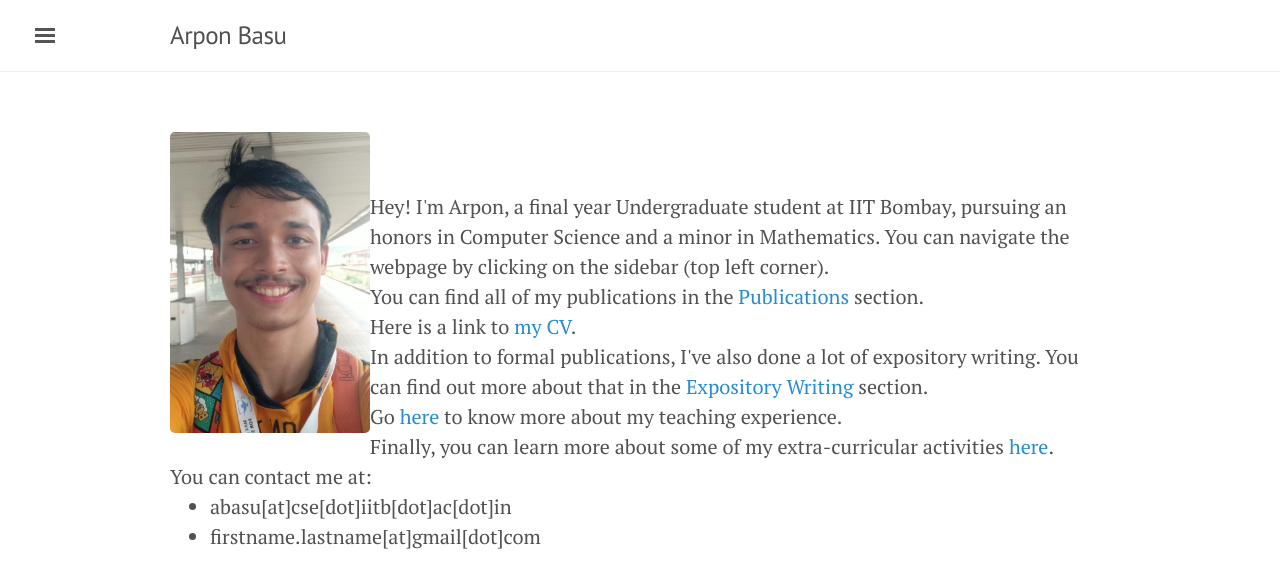
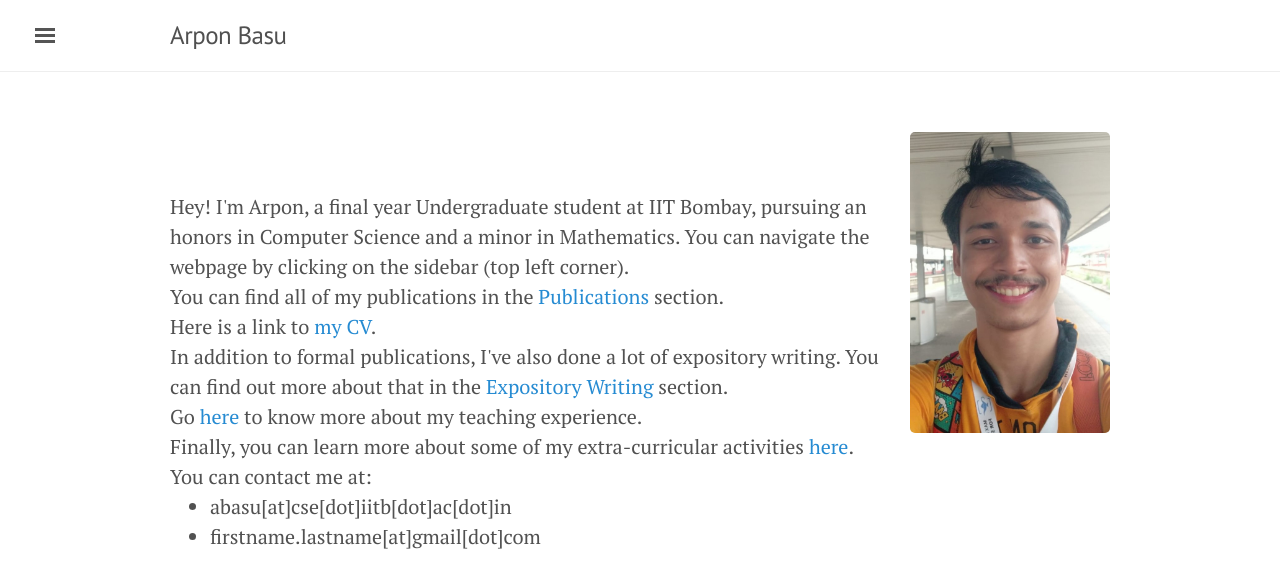
Before and after one commit to rugiarindam/rugiarindam.github.io, a Jekyll site: the page built from index.html, in a window 1280 px wide. Shown: the top 588 px of the page. Built offline with Jekyll 4.4.1, drawn with Linux system fonts in a browser that asks for light colours; nearby versions of some CDN libraries; the list of posts is cut into pages by our own code.

```diff
--- a/index.html
+++ b/index.html
@@ -2,7 +2,7 @@
 layout: default
 title: Home
 ---
-<img src="me.jpeg" align="left" alt="Avatar" style="width:200px">
+<img src="me.jpeg" align="right" alt="Avatar" style="width:200px">
 <br><br>
 Hey! I'm Arpon, a final year Undergraduate student at IIT Bombay, pursuing an honors in Computer Science and a minor in Mathematics. You can navigate the webpage by clicking on the sidebar (top left corner).</a><br>
 You can find all of my publications in the <a href="publications">Publications</a> section.<br>
```
